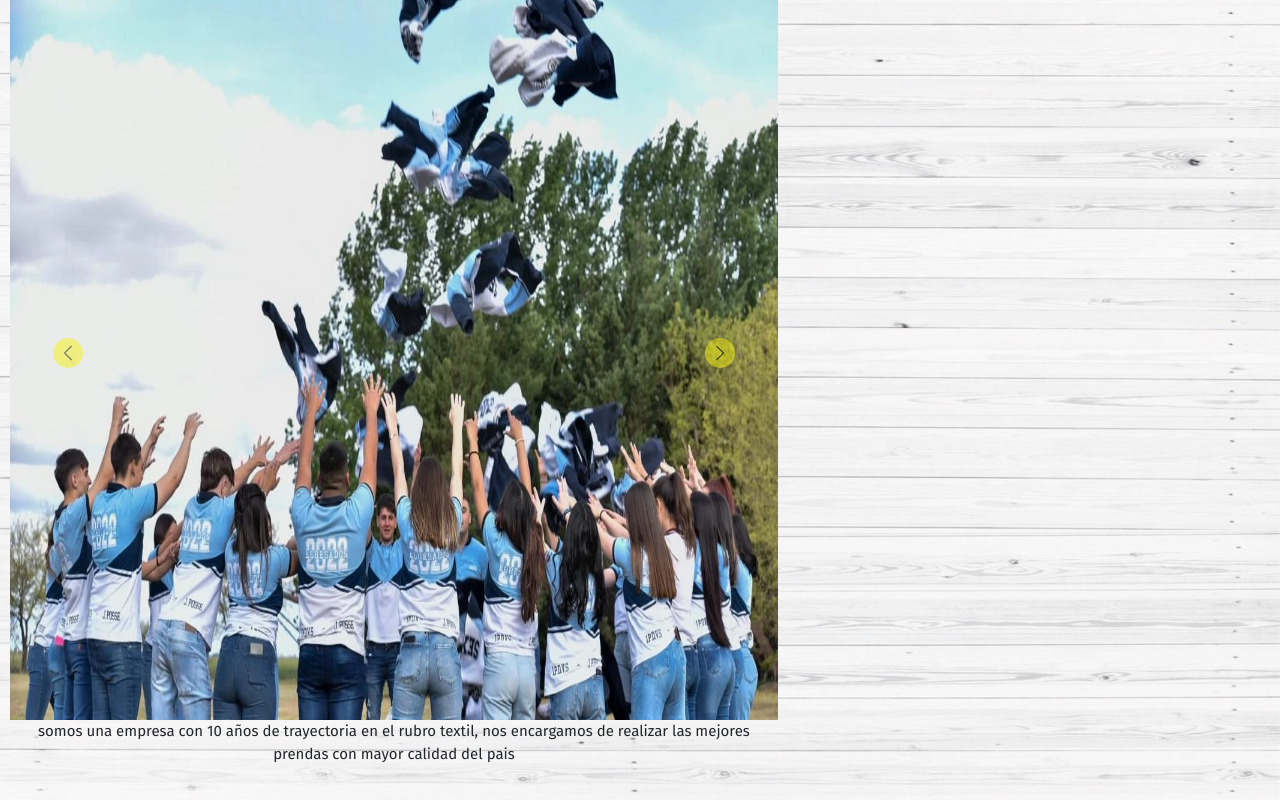
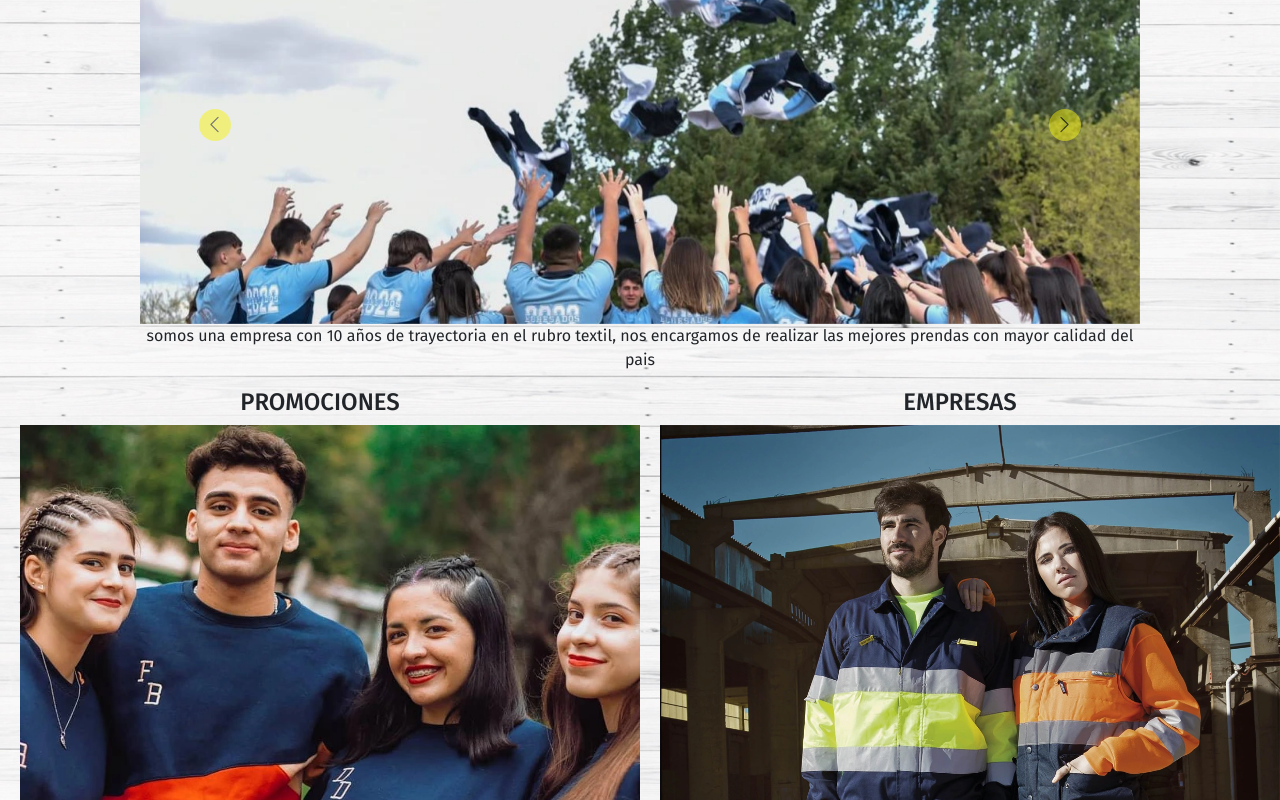
Before and after one commit to Carminazaccari/Foreverbuzos-cz, a plain HTML site: page index.html in a window 1280 px wide. Shown: the part 300-1100 px from the top of the page. Drawn offline with nearby package versions, Linux system fonts and the light colour scheme.

Commit message:
retoques

```diff
--- a/assets/sass/_base.scss
+++ b/assets/sass/_base.scss
@@ -41,3 +41,30 @@ body {
                   }
                 }
 }
+
+@media (min-width: 1024px) {
+  * {
+    font-size: 16px;
+  }
+
+  main .titulos {
+    font-size: 2em;
+    text-align: left;
+  }
+
+  main .section p {
+    font-size: 22px;
+    line-height: 1.6;
+  }
+
+  main .subtitulos {
+    font-size: 1.8em;
+  }
+
+  main div.contenedor {
+    display: flex;
+    justify-content: space-around;
+    align-items: flex-start;
+    text-align: left;
+  }
+}
--- a/assets/sass/components/_carousel.scss
+++ b/assets/sass/components/_carousel.scss
@@ -2,11 +2,12 @@
 .carousel.slide {
         width: 100%;
         max-width: 768px;
-        max-height: 1024px;
-        height: 960px;
+        height: auto;
         margin: 0 10px;
+        margin-right: 10px;
         text-align: center;
      }
+
 .carousel-control-prev-icon, .carousel-control-next-icon {
   background-color: #0a0ded;
   border-radius: 50%;
@@ -15,7 +16,11 @@
   background-repeat: no-repeat;
   filter: invert(100%);
 }
-
+.carousel-item img {
+  height: 400px;
+  object-fit: cover;
+  width: 100%;
+}
 
  // carruseles segunda pagina //
 .carruselesposteriores, .carruselesinferiores {
@@ -34,3 +39,32 @@
     margin: 20px auto;
     padding: 0px 15px;
 }
+
+@media (min-width: 1024px) {
+  /* Carrusel principal */
+  .carousel.slide {
+    max-width: 1000px;
+    margin: 0 auto;
+  }
+
+  /* Carruseles de la segunda página */
+  .carruselesposteriores,
+  .carruselesinferiores,
+  .carousel.slide.pagina2 {
+    max-width: 1000px;
+    flex-direction: row;
+    justify-content: space-between;
+    padding: 0px 40px;
+    margin-left: 140px;
+  }
+
+  .carousel.slide.pagina2 {
+   padding: 0 ;
+  }
+
+
+  .carousel-item img {
+    max-height: 400px;
+    object-fit: cover;
+  }
+}
```
Also changed, not shown: assets/sass/components/_imagenes.scss (line endings or trailing spaces), assets/sass/style.css, 1 other file.
